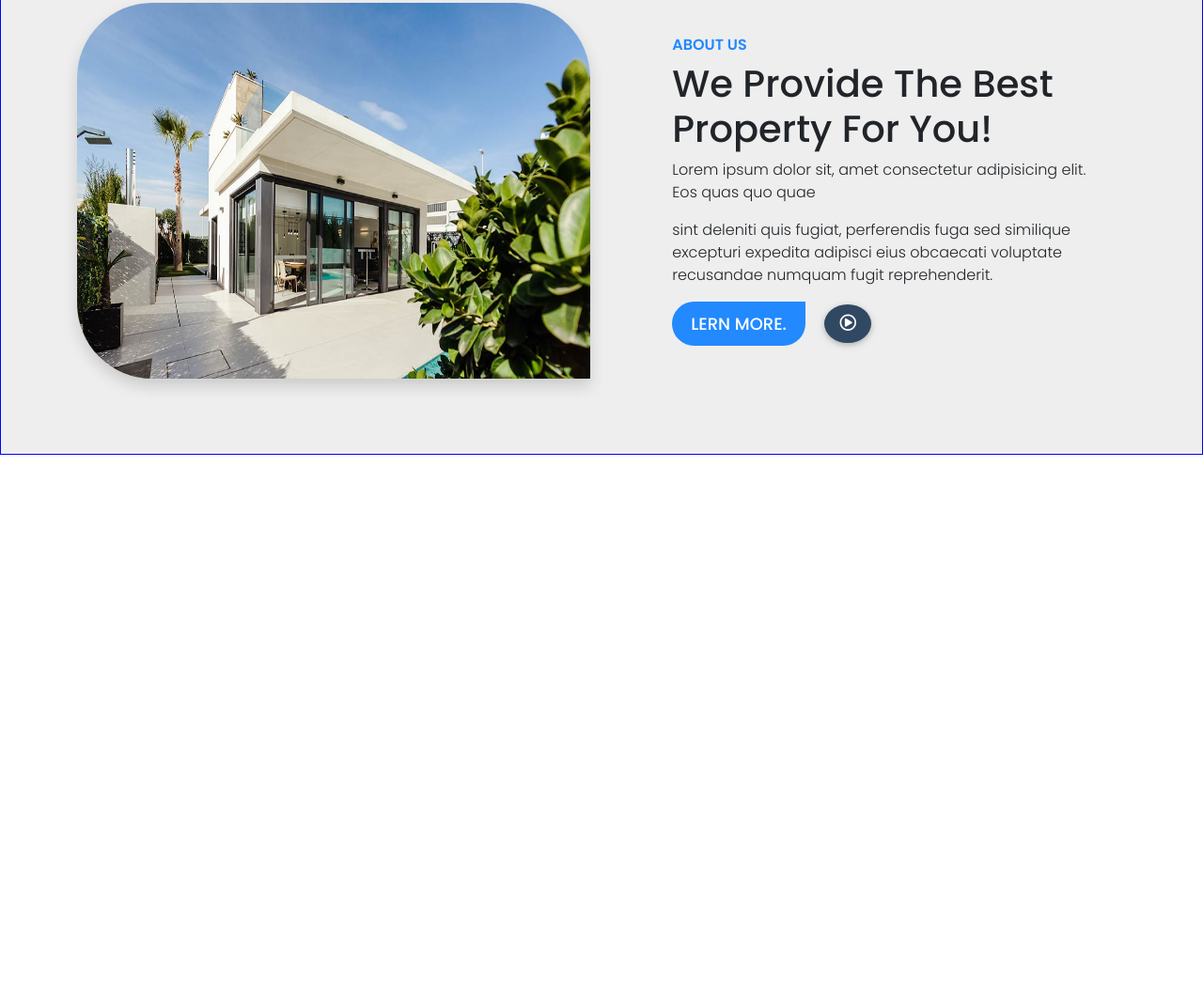
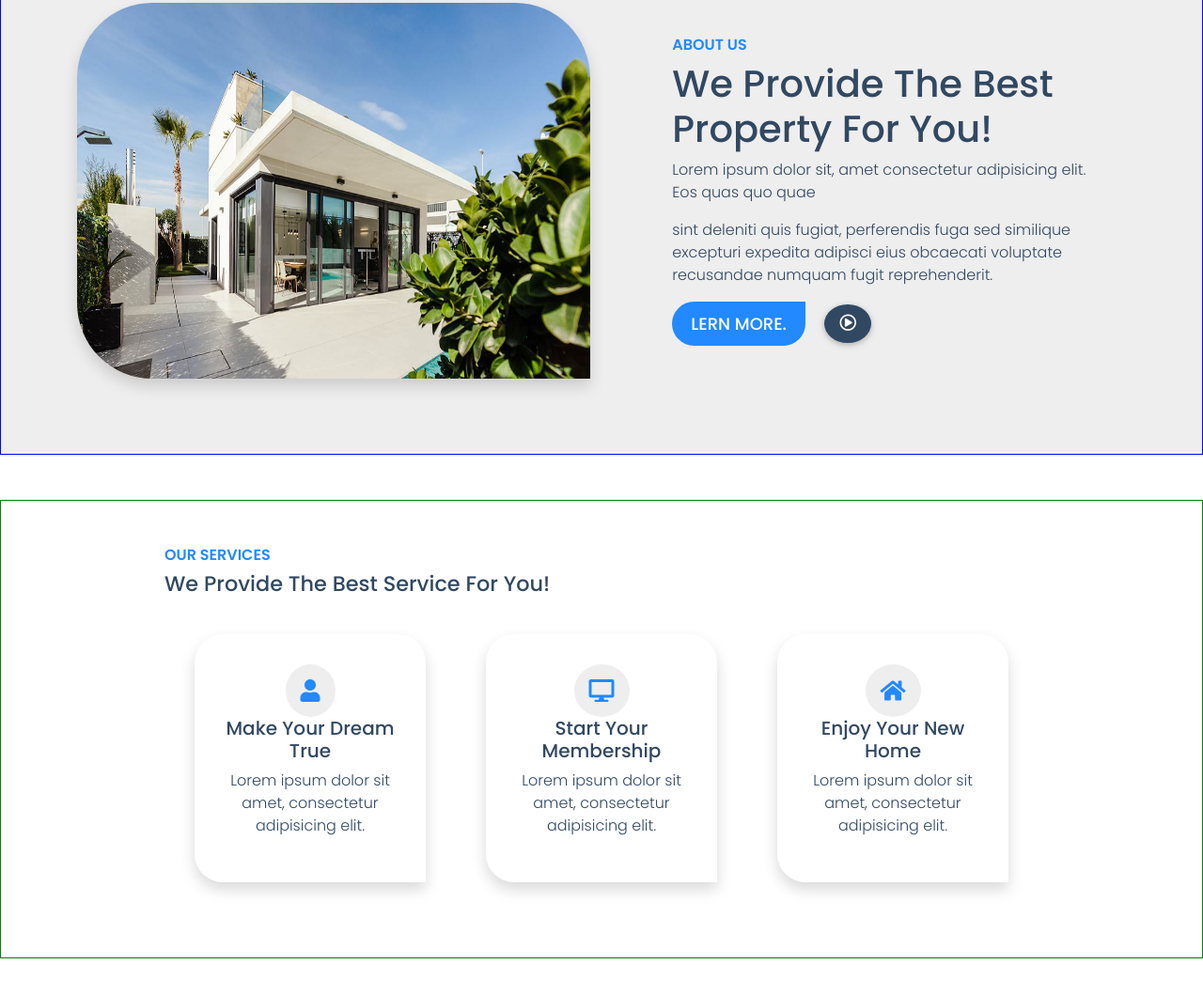
Before and after one commit to abhinavkallungal/builers, a plain HTML site: page index.html in a window 1280 px wide. Shown: the part 874-1933 px from the top of the page at 94% size. Before the commit the page ends 1358 px from the top, so only its background shows below. Drawn offline with nearby package versions, Linux system fonts and the light colour scheme.

Commit message:
services section completed

```diff
--- a/css/style.scss
+++ b/css/style.scss
@@ -202,8 +202,43 @@
             color: var(--primary-color);
             font-weight: 600;
         }
+        h1 ,p{
+            color: var(--secondary-color);
+        }
     }
 
+}
+
+.service-section{
+    border: 1px solid green;
+    padding: 3rem 0;
+    font-family: var(--font-poppins);
+    h6{
+        font-weight: 600;
+        color: var(--primary-color);
+
+    }
+    .service-list{
+       display: flex;
+
+
+        .service{
+            text-align: center;
+            margin: 2rem;
+            padding:2rem 1rem;
+            border-radius:  30px 30px 0px 30px;
+            color: var(--secondary-color);
+
+            i{
+                font-size: 24px;
+                background-color: #eee;
+                padding: 1rem;
+                border-radius: 100%;
+                color: var(--primary-color);
+            }
+
+        }
+    }
 }
 
 
@@ -223,6 +258,9 @@
     .about-section .text-content  {
         margin-top: 50px;
     }
+    .service-section .service-list {
+      flex-direction: column;
+    }
 
 
 
--- a/index.html
+++ b/index.html
@@ -135,6 +135,35 @@
       </div>
     </section>
 
+    <section class="service-section my-5">
+      <div class="container">
+        <div class="col-md-10 mx-auto">
+          <h6 class="color-primary">OUR SERVICES</h6>
+          <h4 class="h4 h4-responsive color-secondary">We Provide The Best Service For You!</h4>
+        </div>
+        <div class="col-md-10 mx-auto ">
+
+          <div class=" service-list">
+            <div class=" service shadow">
+              <i class="fas fa-user"></i>
+              <h5 class="h5">Make Your Dream True</h5>
+              <p>Lorem ipsum dolor sit amet, consectetur adipisicing elit.</p>
+            </div>
+            <div class="service shadow">
+              <i class="fas fa-desktop"></i>
+              <h5 class="h5">Start Your Membership</h5>
+              <p>Lorem ipsum dolor sit amet, consectetur adipisicing elit.</p>
+            </div>
+            <div class="service shadow">
+              <i class="fas fa-home"></i>
+              <h5 class="h5">Enjoy Your New Home</h5>
+              <p>Lorem ipsum dolor sit amet, consectetur adipisicing elit.</p>
+            </div>
+          </div>
+        </div>
+      </div>
+    </section>
+
 
 
 
```
Also changed, not shown: css/style.css, 1 other file.
